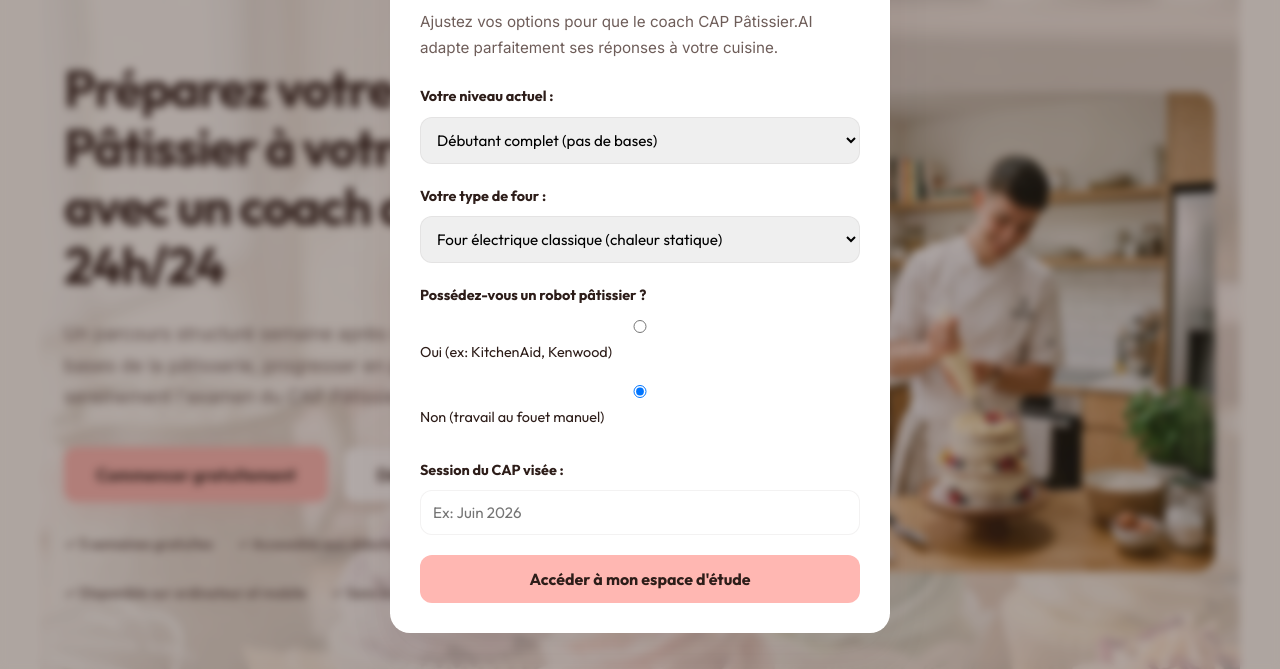
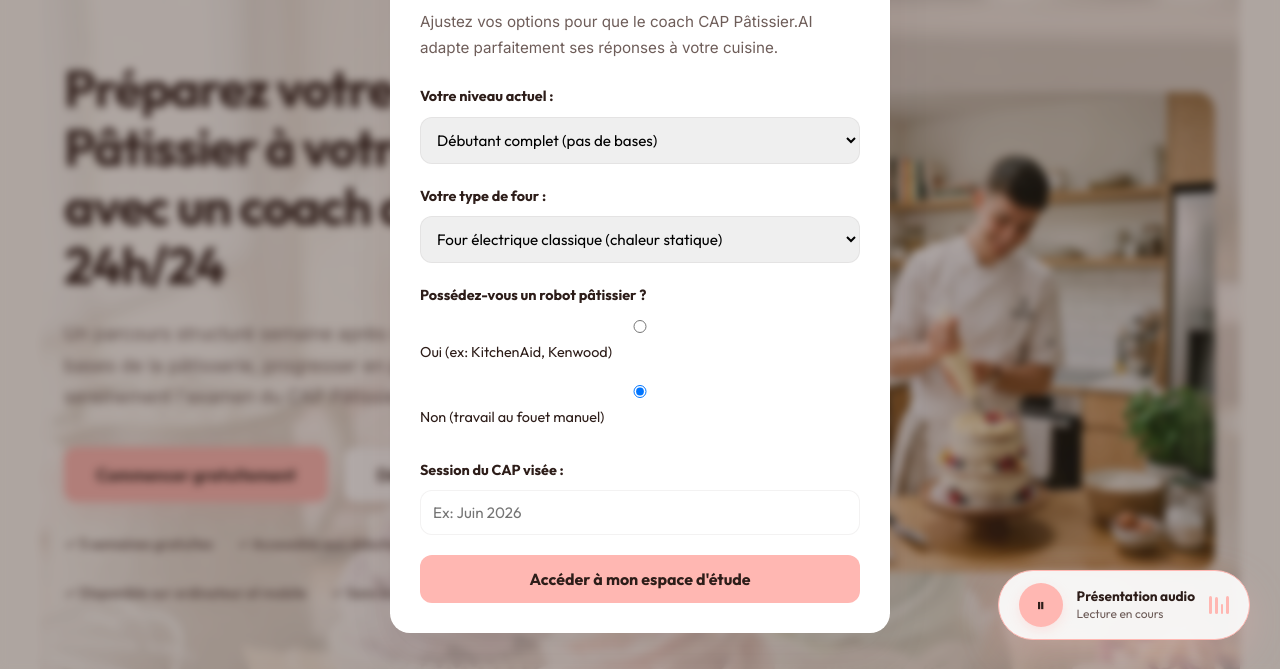
Before and after one commit to novaskilltech/coach-patisserie, a plain HTML site: page public/index.html in a window 1280 px wide. Both pictures are taken after a click on the button "Découvrir gratuitement". Shown: the part 130-799 px from the top of the page. Drawn offline with Linux system fonts and the light colour scheme.

Commit message:
feat(audio): copy podcast presentation WAV and add floating autoplay player widget

```diff
--- a/public/app.js
+++ b/public/app.js
@@ -430,3 +430,53 @@ function simulatePayment(amount) {
   closePremiumModal();
   updateDashboardUI();
 }
+
+// Initialisation de la lecture audio au premier clic utilisateur (Autoplay bypass)
+window.addEventListener("DOMContentLoaded", () => {
+  const introAudio = document.getElementById("introAudio");
+  const playPauseBtn = document.getElementById("audioPlayPauseBtn");
+  const playIcon = playPauseBtn.querySelector(".play-icon");
+  const pauseIcon = playPauseBtn.querySelector(".pause-icon");
+  const audioStatus = document.querySelector(".audio-status");
+  const audioWave = document.getElementById("audioWave");
+  const playerWidget = document.getElementById("audioPlayerWidget");
+  let hasPlayed = false;
+
+  function playAudio() {
+    introAudio.play().then(() => {
+      hasPlayed = true;
+      playIcon.style.display = "none";
+      pauseIcon.style.display = "inline";
+      audioStatus.innerText = "Lecture en cours";
+      audioWave.classList.add("playing");
+      playerWidget.classList.add("active");
+    }).catch(err => {
+      console.log("Autoplay bloqué ou échoué:", err);
+    });
+  }
+
+  function pauseAudio() {
+    introAudio.pause();
+    playIcon.style.display = "inline";
+    pauseIcon.style.display = "none";
+    audioStatus.innerText = "En pause";
+    audioWave.classList.remove("playing");
+  }
+
+  // Écouter le clic sur le bouton lui-même
+  playPauseBtn.addEventListener("click", (e) => {
+    e.stopPropagation(); // Éviter de déclencher le listener global
+    if (introAudio.paused) {
+      playAudio();
+    } else {
+      pauseAudio();
+    }
+  });
+
+  // Déclencher au premier clic n'importe où sur le document pour simuler l'autoplay
+  document.addEventListener("click", () => {
+    if (!hasPlayed) {
+      playAudio();
+    }
+  }, { once: true });
+});
--- a/public/index.html
+++ b/public/index.html
@@ -784,6 +784,25 @@
     </div>
   </div>
 
+  <!-- Floating Audio Player -->
+  <div id="audioPlayerWidget" class="floating-audio-player">
+    <button id="audioPlayPauseBtn" class="audio-toggle-btn" aria-label="Écouter le podcast de présentation">
+      <span class="play-icon">▶</span>
+      <span class="pause-icon" style="display: none;">⏸</span>
+    </button>
+    <div class="audio-info">
+      <span class="audio-title">Présentation audio</span>
+      <span class="audio-status">Cliquez pour écouter</span>
+    </div>
+    <div class="audio-wave" id="audioWave">
+      <span></span>
+      <span></span>
+      <span></span>
+      <span></span>
+    </div>
+    <audio id="introAudio" src="presentation.wav" preload="auto"></audio>
+  </div>
+
   <script src="app.js"></script>
 </body>
 </html>
--- a/public/style.css
+++ b/public/style.css
@@ -1428,3 +1428,99 @@ html {
     font-size: 0.90rem;
   }
 }
+
+/* Floating Audio Player Widget */
+.floating-audio-player {
+  position: fixed;
+  bottom: 30px;
+  right: 30px;
+  background: rgba(255, 255, 255, 0.9);
+  backdrop-filter: blur(12px);
+  -webkit-backdrop-filter: blur(12px);
+  border: 1px solid rgba(255, 183, 178, 0.4);
+  padding: 12px 20px;
+  border-radius: 40px;
+  display: flex;
+  align-items: center;
+  gap: 14px;
+  box-shadow: 0 10px 30px rgba(61, 42, 37, 0.08);
+  z-index: 9999;
+  transition: var(--transition-smooth);
+}
+
+.floating-audio-player.active {
+  border-color: var(--color-primary);
+  box-shadow: 0 15px 40px rgba(255, 183, 178, 0.25);
+}
+
+.audio-toggle-btn {
+  width: 44px;
+  height: 44px;
+  border-radius: 50%;
+  border: none;
+  background-color: var(--color-primary);
+  color: var(--text-main);
+  font-size: 1.1rem;
+  display: flex;
+  align-items: center;
+  justify-content: center;
+  cursor: pointer;
+  box-shadow: 0 4px 12px rgba(255, 183, 178, 0.3);
+  transition: var(--transition-smooth);
+}
+
+.audio-toggle-btn:hover {
+  transform: scale(1.08);
+}
+
+.audio-info {
+  display: flex;
+  flex-direction: column;
+  line-height: 1.3;
+}
+
+.audio-title {
+  font-size: 0.85rem;
+  font-weight: 700;
+  color: var(--text-main);
+}
+
+.audio-status {
+  font-size: 0.75rem;
+  color: var(--text-muted);
+}
+
+.audio-wave {
+  display: flex;
+  align-items: flex-end;
+  gap: 3px;
+  height: 18px;
+  width: 20px;
+}
+
+.audio-wave span {
+  display: block;
+  width: 3px;
+  height: 4px;
+  background-color: var(--color-primary);
+  border-radius: 2px;
+}
+
+.audio-wave.playing span:nth-child(1) { animation: wave 1s infinite alternate; }
+.audio-wave.playing span:nth-child(2) { animation: wave 0.8s infinite alternate 0.2s; }
+.audio-wave.playing span:nth-child(3) { animation: wave 1.2s infinite alternate 0.1s; }
+.audio-wave.playing span:nth-child(4) { animation: wave 0.9s infinite alternate 0.3s; }
+
+@keyframes wave {
+  0% { height: 4px; }
+  100% { height: 18px; }
+}
+
+@media (max-width: 768px) {
+  .floating-audio-player {
+    bottom: 20px;
+    right: 20px;
+    left: 20px;
+    justify-content: space-between;
+  }
+}
```
Also changed, not shown: 1 other file.
